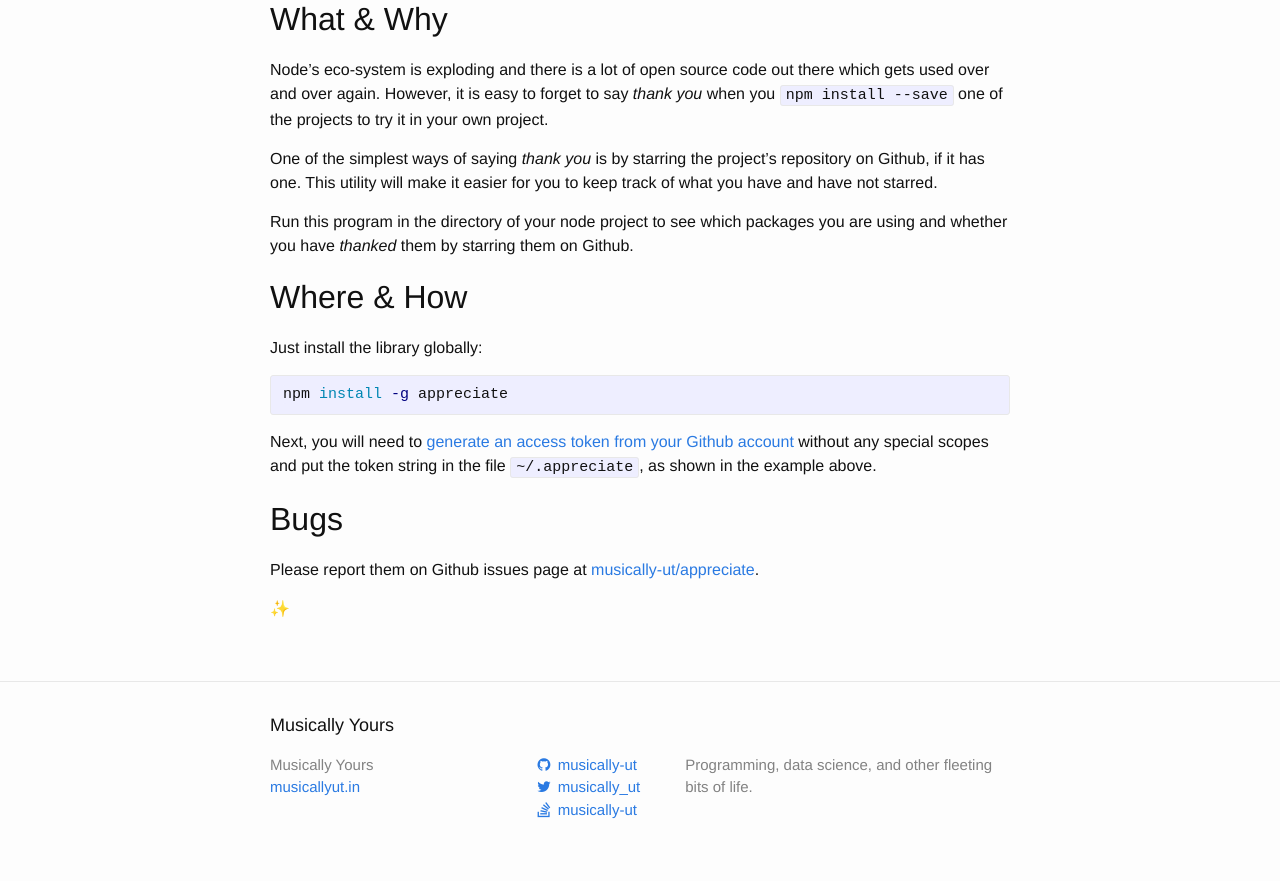
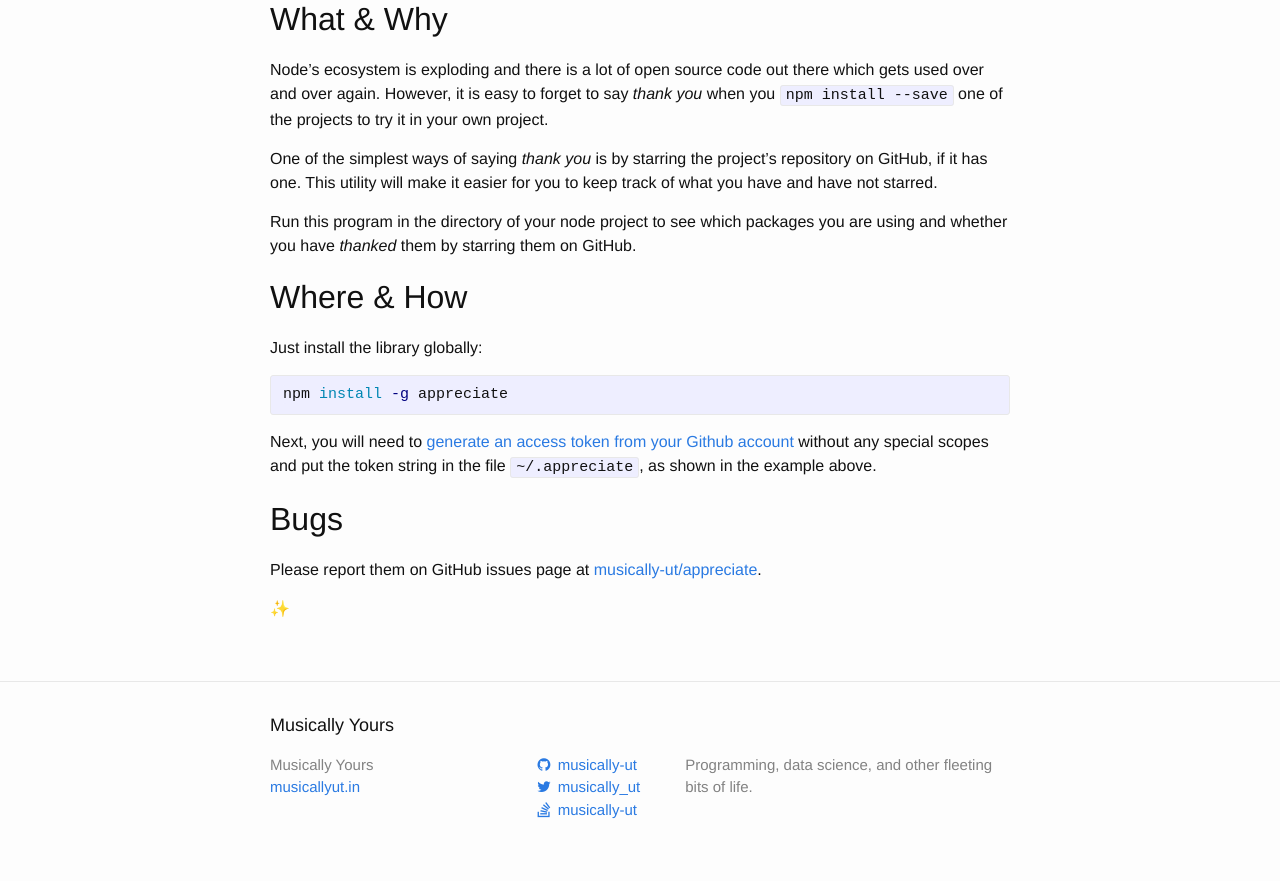
Before and after one commit to musically-ut/musically-ut.github.io, a Jekyll site: the page built from _posts/2016-10-11-appreciate.md, in a window 1280 px wide. Shown: the part 631-1512 px from the top of the page. Built offline with Jekyll 4.4.1, drawn with Linux system fonts in a browser that asks for light colours; nearby versions of some CDN libraries.

Commit message:
Fix typos.

```diff
--- a/_posts/2016-10-11-appreciate.md
+++ b/_posts/2016-10-11-appreciate.md
@@ -12,11 +12,11 @@
 
 ## What & Why
 
-Node's eco-system is exploding and there is a lot of open source code out there which gets used over and over again. However, it is easy to forget to say _thank you_ when you `npm install --save` one of the projects to try it in your own project.
+Node's ecosystem is exploding and there is a lot of open source code out there which gets used over and over again. However, it is easy to forget to say _thank you_ when you `npm install --save` one of the projects to try it in your own project.
 
-One of the simplest ways of saying _thank you_ is by starring the project's repository on Github, if it has one. This utility will make it easier for you to keep track of what you have and have not starred.
+One of the simplest ways of saying _thank you_ is by starring the project's repository on GitHub, if it has one. This utility will make it easier for you to keep track of what you have and have not starred.
 
-Run this program in the directory of your node project to see which packages you are using and whether you have _thanked_ them by starring them on Github.
+Run this program in the directory of your node project to see which packages you are using and whether you have _thanked_ them by starring them on GitHub.
 
 ## Where & How
 
@@ -30,6 +30,6 @@
 
 ## Bugs
 
-Please report them on Github issues page at [musically-ut/appreciate](https://github.com/musically-ut/appreciate).
+Please report them on GitHub issues page at [musically-ut/appreciate](https://github.com/musically-ut/appreciate).
 
 ✨
```
Also changed, not shown: _posts/2015-10-03-dollar-family.md (+1 -1 lines), _posts/2019-02-26-conversation-health.md (+3 -3 lines), about.md (+1 -1 lines).
